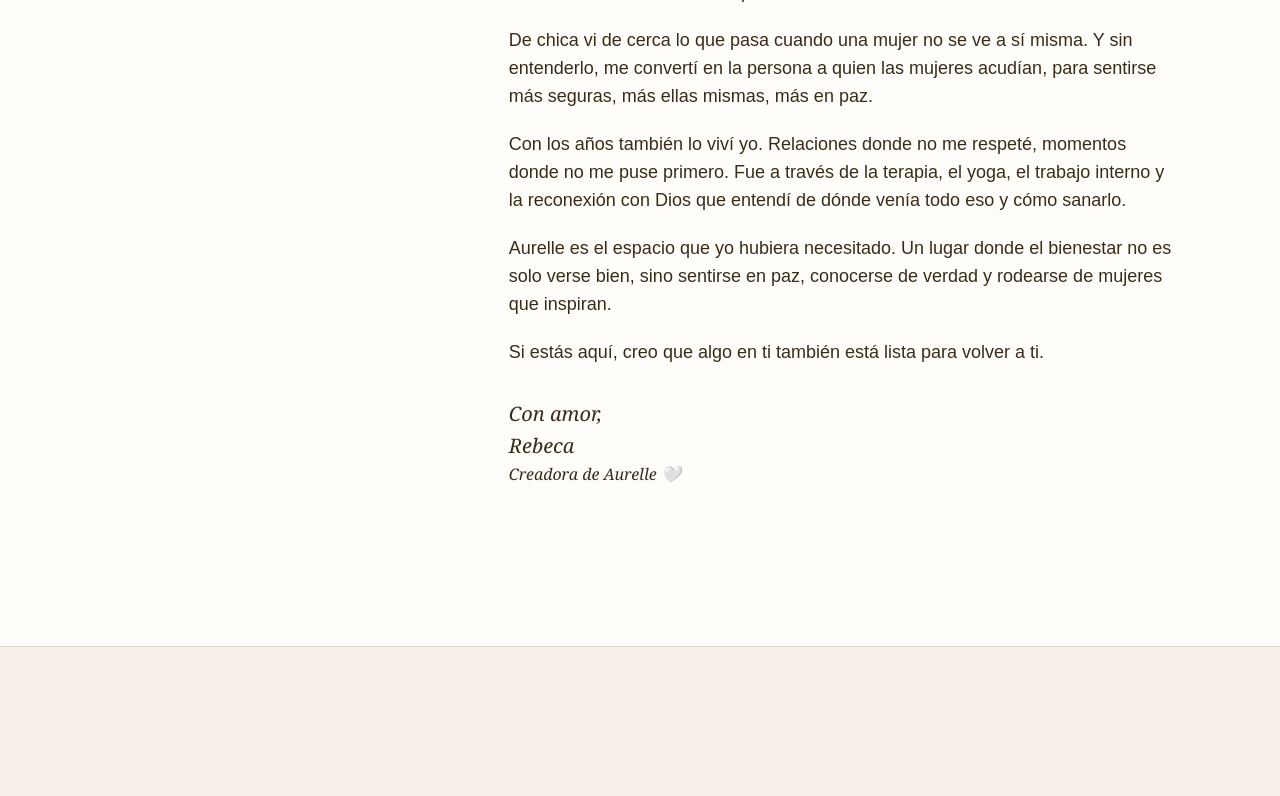
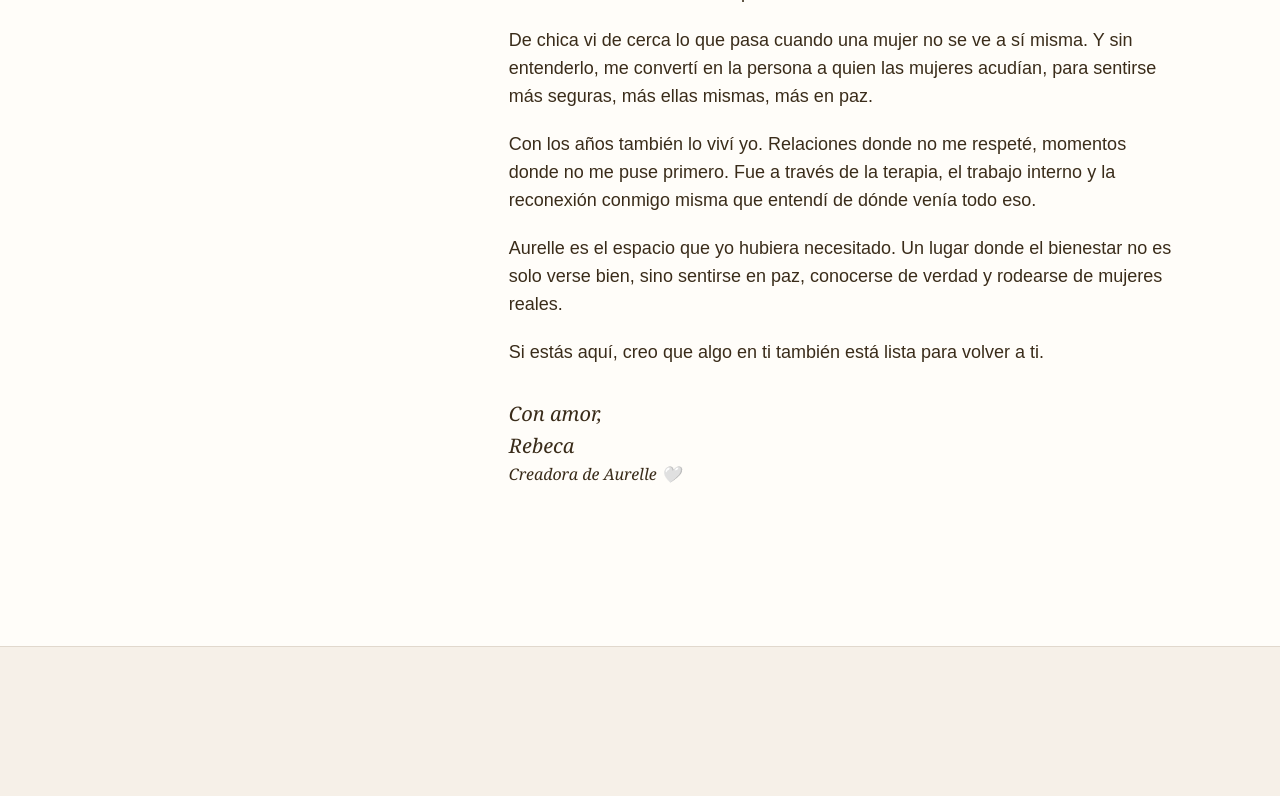
Before and after one commit to debravalle00/aurelle-wellness-club, a Next.js app: page / in a window 1280 px wide. Shown: the part 1144-1940 px from the top of the page. Built offline with nearby package versions, Linux system fonts and the light colour scheme.

Commit message:
Update Aurelle homepage copy details

```diff
--- a/app/page.jsx
+++ b/app/page.jsx
@@ -144,13 +144,13 @@ export default function Home() {
                 <p>
                   Con los años también lo viví yo. Relaciones donde no me
                   respeté, momentos donde no me puse primero. Fue a través de
-                  la terapia, el yoga, el trabajo interno y la reconexión con
-                  Dios que entendí de dónde venía todo eso y cómo sanarlo.
+                  la terapia, el trabajo interno y la reconexión conmigo misma
+                  que entendí de dónde venía todo eso.
                 </p>
                 <p>
                   Aurelle es el espacio que yo hubiera necesitado. Un lugar
                   donde el bienestar no es solo verse bien, sino sentirse en
-                  paz, conocerse de verdad y rodearse de mujeres que inspiran.
+                  paz, conocerse de verdad y rodearse de mujeres reales.
                 </p>
                 <p>
                   Si estás aquí, creo que algo en ti también está lista para
@@ -329,8 +329,7 @@ export default function Home() {
                 Aurelle Rebirth
               </p>
               <h2 className="mt-5 max-w-2xl font-serif text-4xl font-normal leading-[1.05] text-espresso sm:text-5xl">
-                Cuatro semanas para regular tu sistema nervioso, reconectar con
-                tu cuerpo y expandirte desde adentro.
+                Cuatro semanas para regular tu sistema nervioso y volver a vos.
               </h2>
             </div>
             <Button href="/rebirth" variant="secondary">
```
